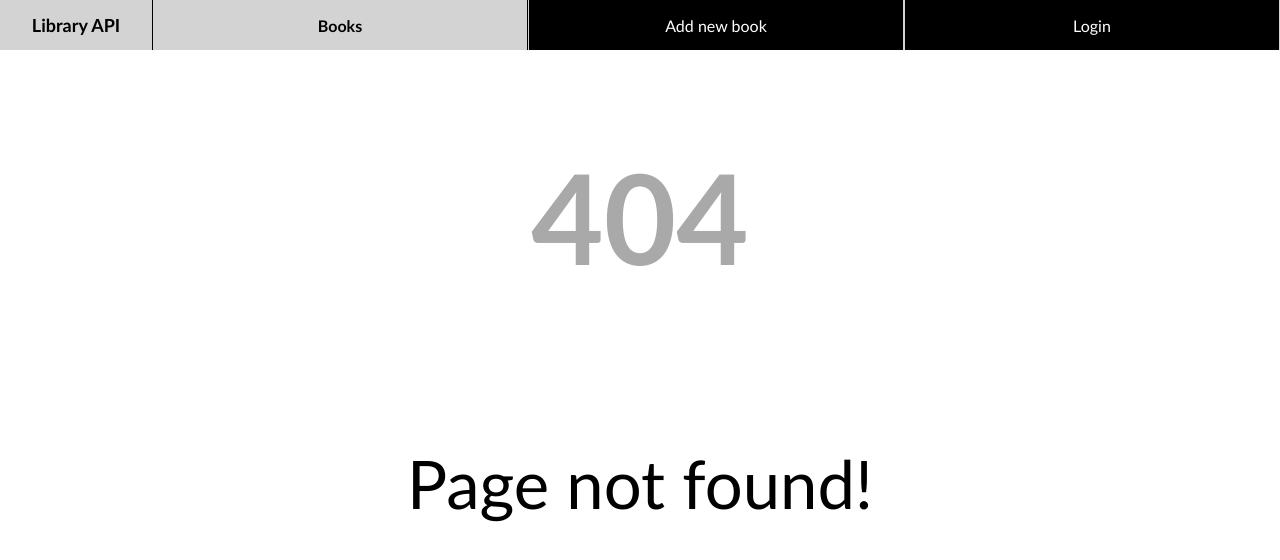
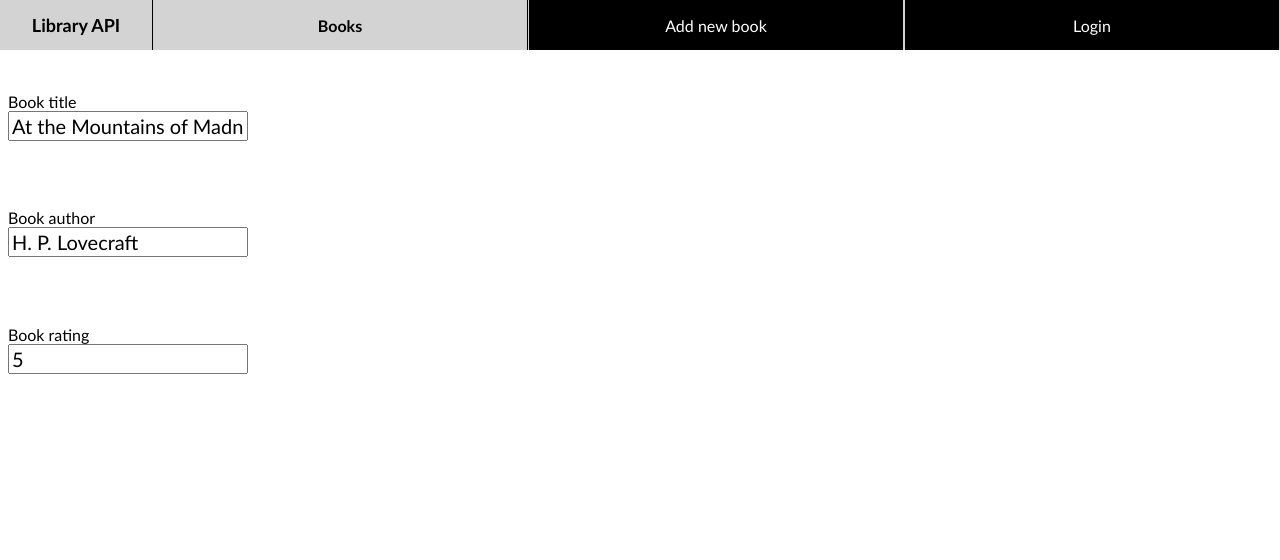
Before and after one commit to FemenSB/LibraryAPI-frontend, an Angular app: page /books/edit/1 in a window 1280 px wide. Before the commit this address had no page. Shown: the top 560 px of the page. Built offline with nearby package versions, Linux system fonts and the light colour scheme.

Commit message:
EditBook
Now a new component EditBook can be accessed by the ViewBook component.

Currently there is no "save" button, the changes being saved to memory in real time even if the inputs are invalid. This will be changed in future commits.

```diff
--- a/src/app/app.module.ts
+++ b/src/app/app.module.ts
@@ -13,6 +13,7 @@ import { Status404 } from './status-404.component';
 import { NavBar } from './nav-bar.component';
 import { ViewBook } from './view-book/view-book.component';
 import { AddBook } from './addBook/add-book.component';
+import { EditBook } from './view-book/edit-book.component';
 
 @NgModule({
   declarations: [
@@ -25,6 +26,7 @@ import { AddBook } from './addBook/add-book.component';
     NavBar,
     ViewBook,
     AddBook,
+    EditBook,
   ],
   imports: [
     BrowserModule,
@@ -35,6 +37,9 @@ import { AddBook } from './addBook/add-book.component';
       },
       {
         path: 'books/:id', component: ViewBook
+      },
+      {
+        path: 'books/edit/:id', component: EditBook
       },
       {
         path: 'add', component: AddBook
--- /dev/null
+++ b/src/app/view-book/edit-book.component.css
@@ -0,0 +1,23 @@
+form {
+    display: flex;
+    flex-direction: column;
+    align-items: flex-start;
+    justify-content: space-around;
+
+    height: 350px;
+}
+
+p {
+    font-family: 'Gill Sans', 'Gill Sans MT', Calibri, 'Trebuchet MS', sans-serif;
+    font-size: 16px;
+    margin: 0px;
+}
+
+input {
+    font-family: 'Gill Sans', 'Gill Sans MT', Calibri, 'Trebuchet MS', sans-serif;
+    font-size: 20px;
+}
+
+.ng-invalid {
+    border-color: red;
+}
--- /dev/null
+++ b/src/app/view-book/edit-book.component.html
@@ -0,0 +1,14 @@
+<form #bookForm="ngForm">
+    <div class="field-title">
+        <p>Book title</p>
+        <input [(ngModel)]="book.title" required name="title" #title="ngModel" [ngClass]="{'is-invalid': book-title.invalid}" id="book-title">
+    </div>
+    <div class="field-title">
+        <p>Book author</p>
+        <input [(ngModel)]="book.author" required name="author" #author="ngModel" [ngClass]="{'is-invalid': book-title.invalid}" id="book-author">
+    </div>
+    <div class="field-title">
+        <p>Book rating</p>
+        <input [(ngModel)]="book.rating" required name="rating" #rating="ngModel" [ngClass]="{'is-invalid': book-title.invalid}" id="book-rating">
+    </div>
+</form>
--- /dev/null
+++ b/src/app/view-book/edit-book.component.ts
@@ -0,0 +1,21 @@
+import { Component, OnInit } from "@angular/core";
+import { ActivatedRoute } from "@angular/router";
+import { Book } from "../books/book";
+import { BookService } from "../books/book.service";
+
+@Component({
+    templateUrl: './edit-book.component.html',
+    styleUrls: ['./edit-book.component.css'],
+})
+
+export class EditBook implements OnInit{
+
+    constructor(private activatedRoute : ActivatedRoute,
+                private bookService : BookService) { }
+
+    book : Book;
+
+    ngOnInit(): void {
+        this.book = this.bookService.retrieveById(+this.activatedRoute.snapshot.paramMap.get('id'));
+    }
+}
--- a/src/app/view-book/view-book.component.css
+++ b/src/app/view-book/view-book.component.css
@@ -14,6 +14,19 @@ section {
 
 .property-value {
     font-weight: bold;
+}
+
+.button {
+    background-color: lightblue;
+    border-radius: 6%;
+    width: 150px;
+    height: 25px;
+    text-align: center;
+    text-decoration: none;
+    color: black;
+    font-weight: bold;
+    font-family: 'Gill Sans', 'Gill Sans MT', Calibri, 'Trebuchet MS', sans-serif;
+    padding: 3px;
 }
 
 #book-info {
--- a/src/app/view-book/view-book.component.html
+++ b/src/app/view-book/view-book.component.html
@@ -6,6 +6,7 @@
         <p class="property-name">Release date: <span class="property-value">{{ book.releaseDate | date: 'MM/dd/yyyy'}}</span></p>
         <p class="property-name">Rating: <span class="property-value">{{ book.rating }} / 5</span></p>
         <app-stars [rating]="book.rating"></app-stars>
+        <a [routerLink]="['/books/edit', book.id]" class="button"> edit book info </a>
     </div>
 
     <div id="picture">
```
